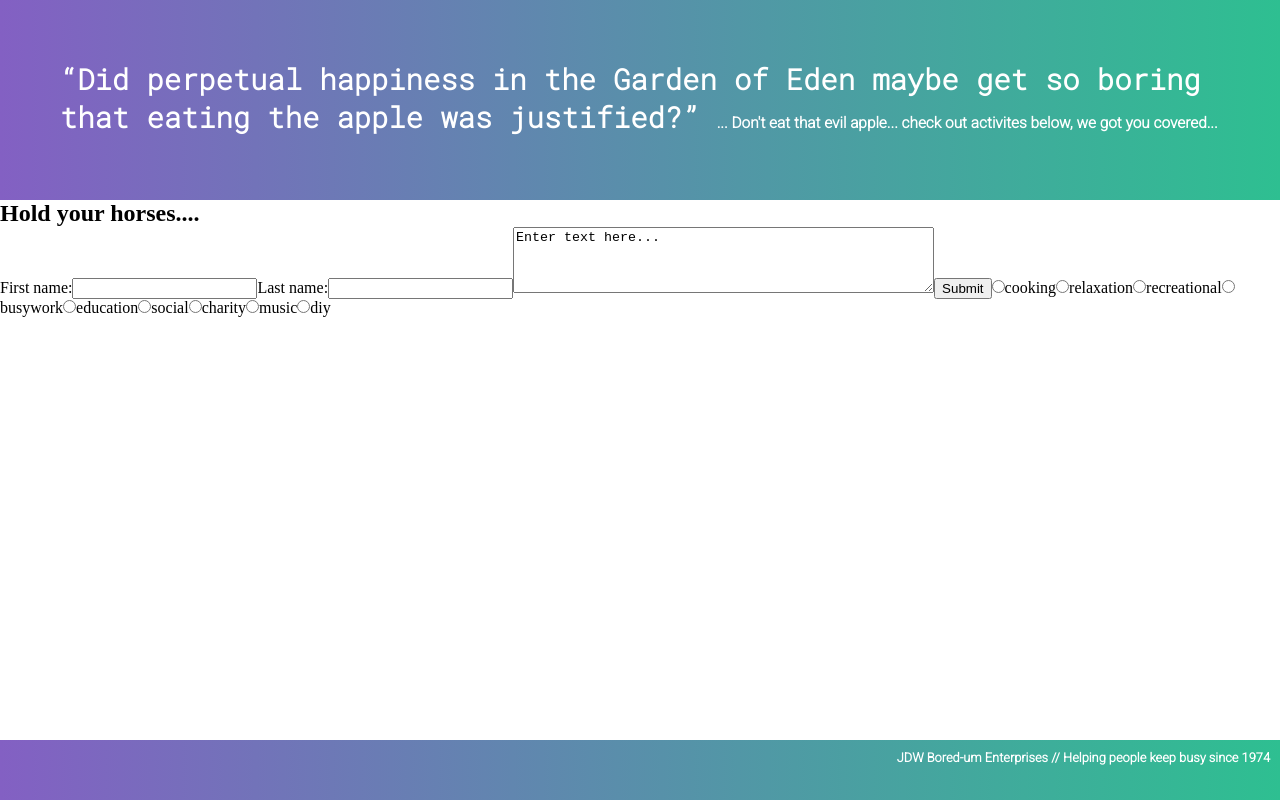
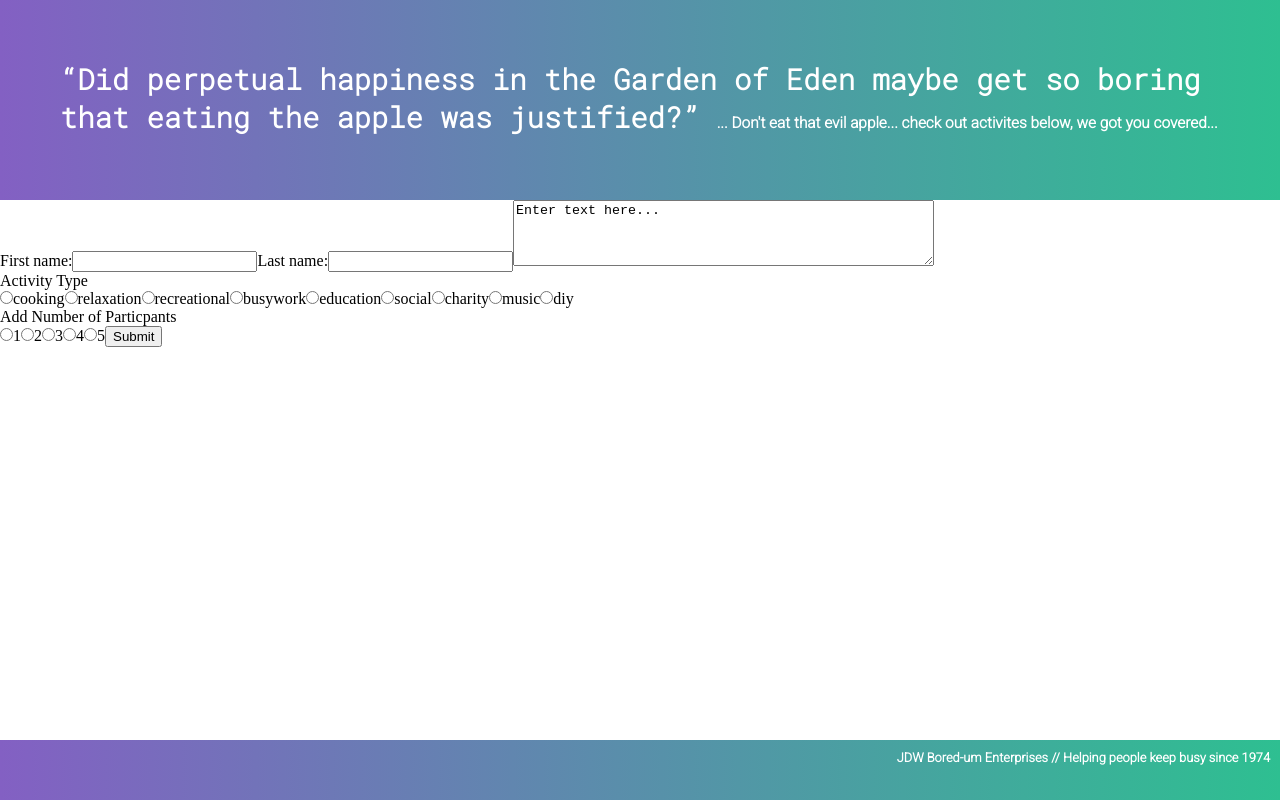
Before and after one commit to JDWilks/boolean-uk-react-project, a React (Create React App) app: page /addyourown in a window 1280 px wide. Built offline with nearby package versions, Linux system fonts and the light colour scheme; no server answers.

Commit message:
working on the form and json server - everything is broken

```diff
--- a/src/App.js
+++ b/src/App.js
@@ -5,17 +5,37 @@ import { Switch, Route } from "react-router-dom";
 import Favourites from "./Components/Pages/Favourites";
 import AddYourOwn from "./Components/Pages/AddYourOwn";
 import React from "react";
+import { useState } from "react";
 
 function App() {
+  const [randomQuote, setRandomQuote] = useState();
+  const [activtyType, setActivityType] = useState();
+  const [activityNuPeople, setActivityNuPeople] = useState(1);
+  const [favouriteQuote, setFavouriteQuote] = useState();
+
   return (
     <div className="App">
       <section className="mainStylingAll">
         <Header />
-        <MainBody />
 
         <Switch>
+          <Route path="/" exact>
+            <MainBody
+              randomQuote={randomQuote}
+              setRandomQuote={setRandomQuote}
+              setActivityType={setActivityType}
+              activtyType={activtyType}
+              activityNuPeople={activityNuPeople}
+              setActivityNuPeople={setActivityNuPeople}
+              setFavouriteQuote={setFavouriteQuote}
+            />
+          </Route>
+
           <Route path="/favourites" exact>
-            <Favourites />
+            <Favourites
+              favouriteQuote={favouriteQuote}
+              setFavouriteQuote={setFavouriteQuote}
+            />
           </Route>
           <Route path="/addyourown" exact>
             <AddYourOwn />
--- a/src/Components/MainBody.jsx
+++ b/src/Components/MainBody.jsx
@@ -1,13 +1,16 @@
-import { useState, useEffect } from "react";
+import { useEffect } from "react";
 import "./mainBody.css";
 import { Link } from "react-router-dom";
 
-function MainBody() {
-  const [randomQuote, setRandomQuote] = useState();
-  const [activtyType, setActivityType] = useState();
-  const [activityNuPeople, setActivityNuPeople] = useState(1);
-  const [favouriteQuote, setFavouriteQuote] = useState();
-
+function MainBody({
+  randomQuote,
+  setRandomQuote,
+  activtyType,
+  setActivityType,
+  activityNuPeople,
+  setActivityNuPeople,
+  setFavouriteQuote,
+}) {
   function randomiseQuotes() {
     return fetch("http://www.boredapi.com/api/activity/").then((response) =>
       response.json()
@@ -19,24 +22,25 @@ function MainBody() {
   }, []);
 
   function searchResultsQuotes() {
-    const url = `http://www.boredapi.com/api/activity?type=${activtyType}&participants=${activityNuPeople}`;
-    console.log("url", url);
     return fetch(
       `http://www.boredapi.com/api/activity?type=${activtyType}&participants=${activityNuPeople}`
     ).then((response) => response.json());
   }
 
-  useEffect(() => {
-    searchResultsQuotes()
-      .then(setRandomQuote)
-      .catch((error) => console.log(error));
-  }, []);
+  // function searchResultsJsonQuotes() {
+  //   return fetch(
+  //     `http://localhost:3030?type=${activtyType}&participants=${activityNuPeople}`
+  //   ).then((response) => response.json());
+  // }
 
   if (!randomQuote) return <h1>Hold your horses....</h1>;
 
   function handleChange(event) {
-    if (event.target.name === "type") setActivityType(event.target.value);
-    else setActivityNuPeople(event.target.value);
+    if (event.target.name === "type") {
+      setActivityType(event.target.value);
+    } else {
+      setActivityNuPeople(event.target.value);
+    }
   }
 
   return (
@@ -82,7 +86,16 @@ function MainBody() {
         <button
           className="search"
           onClick={() => {
-            searchResultsQuotes().then(setRandomQuote);
+            searchResultsQuotes().then((quote) => {
+              console.log("this is the quote", quote);
+              if (quote.error) {
+                alert(
+                  "Please try a different category or participants number - this api is rubbish"
+                );
+              } else {
+                setRandomQuote(quote);
+              }
+            });
           }}
         >
           search
@@ -99,7 +112,7 @@ function MainBody() {
             {randomQuote.type}
           </h2>
           <h3 className="participantsStyle">
-            {" "}
+            {/* {" "} */}
             <span className="spanMainQuote">➡ Participants: </span>
             {randomQuote.participants}
           </h3>
@@ -111,7 +124,7 @@ function MainBody() {
               setFavouriteQuote(randomQuote);
             }}
           >
-            {" "}
+            {/* {" "} */}
             Add this wonderful activity to your favourites
           </button>
 
@@ -125,14 +138,15 @@ function MainBody() {
       </section>
       <section className="addFavSection">
         <div className="addYourOwnButton">
-          <Link to={/addyourown/}>Add Your Own Activity</Link>
+          <Link to="/addyourown">Add Your Own Activity</Link>
         </div>
 
         <div className="viewFavouitesButton">
-          <Link to={/favourites/}>View My Favorites</Link>
+          <Link to="/favourites">View My Favorites</Link>
         </div>
       </section>
     </body>
   );
 }
+
 export default MainBody;
--- a/src/Components/Pages/AddYourOwn.jsx
+++ b/src/Components/Pages/AddYourOwn.jsx
@@ -1,40 +1,97 @@
+import "./addYourOwn.css";
+
 function AddYourOwn() {
+  function addActivity(activityData) {
+    fetch(" http://localhost:3030/activities", {
+      method: "POST",
+      headers: { "Content-Type": "application/json" },
+      body: JSON.stringify(activityData),
+    })
+      .then((response) => response.json())
+      .then((activity) => {
+        alert("great you did it");
+      });
+  }
+
+  function handleSubmit(event) {
+    event.preventDefault();
+
+    const newActivityPost = {
+      fname: event.target.fname.value,
+      lname: event.target.lname.value,
+      comment: event.target.comment.value,
+      type: event.target.activity.value,
+      participants: event.target.numberOfPeople.value,
+    };
+    addActivity(newActivityPost);
+
+    event.target.reset();
+  }
+
   return (
-    <form>
-      <label for="fname">First name:</label>
+    <form className="addYourOwnStyling" onSubmit={handleSubmit}>
+      <label htmlFor="fname">First name:</label>
       <input type="text" id="fname" name="fname" />
-      <label for="lname">Last name:</label>
+
+      <label htmlFor="lname">Last name:</label>
       <input type="text" id="lname" name="lname" />
-      <textarea rows="4" cols="50" name="comment" form="usrform">
+
+      <textarea rows="4" cols="50" name="comment" id="comment">
         Enter text here...
       </textarea>
+
+      {/* // activites // */}
+      <p>Activity Type</p>
+      <input type="radio" id="cooking" name="activity" value="cooking" />
+      <label htmlFor="cooking">cooking</label>
+
+      <input type="radio" id="relaxation" name="activity" value="relaxation" />
+      <label htmlFor="relaxation">relaxation</label>
+
+      <input
+        type="radio"
+        id="recreational"
+        name="activity"
+        value="recreational"
+      />
+      <label htmlFor="recreational">recreational</label>
+
+      <input type="radio" id="busywork" name="activity" value="busywork" />
+      <label htmlFor="busywork">busywork</label>
+
+      <input type="radio" id="education" name="activity" value="education" />
+      <label htmlFor="education">education</label>
+
+      <input type="radio" id="social" name="activity" value="social" />
+      <label htmlFor="social">social</label>
+
+      <input type="radio" id="charity" name="activity" value="charity" />
+      <label htmlFor="charity">charity</label>
+
+      <input type="radio" id="music" name="activity" value="music" />
+      <label htmlFor="music">music</label>
+
+      <input type="radio" id="diy" name="activity" value="diy" />
+      <label htmlFor="diy">diy</label>
+
+      {/* // participants */}
+      <p>Add Number of Particpants</p>
+      <input type="radio" id="participants1" name="numberOfPeople" value="1" />
+      <label htmlFor="participants1">1</label>
+
+      <input type="radio" id="participants2" name="numberOfPeople" value="2" />
+      <label htmlFor="participants2">2</label>
+
+      <input type="radio" id="participants3" name="numberOfPeople" value="3" />
+      <label htmlFor="participants3">3</label>
+
+      <input type="radio" id="participants4" name="numberOfPeople" value="4" />
+      <label htmlFor="participants4">4</label>
+
+      <input type="radio" id="participants5" name="numberOfPeople" value="5" />
+      <label htmlFor="participants5">5</label>
+
       <input type="submit" value="Submit" />
-
-      <input type="radio" id="cooking" name="type" value="cooking" />
-      <label for="cooking">cooking</label>
-      <input type="radio" id="relaxation" name="type" value="relaxation" />
-      <label for="relaxation">relaxation</label>
-
-      <input type="radio" id="recreational" name="type" value="recreational" />
-      <label for="recreational">recreational</label>
-
-      <input type="radio" id="busywork" name="type" value="busywork" />
-      <label for="busywork">busywork</label>
-
-      <input type="radio" id="education" name="type" value="education" />
-      <label for="education">education</label>
-
-      <input type="radio" id="social" name="type" value="social" />
-      <label for="social">social</label>
-
-      <input type="radio" id="charity" name="type" value="charity" />
-      <label for="charity">charity</label>
-
-      <input type="radio" id="music" name="type" value="music" />
-      <label for="music">music</label>
-
-      <input type="radio" id="diy" name="type" value="diy" />
-      <label for="diy">diy</label>
     </form>
   );
 }
--- a/src/Components/Pages/Favourites.jsx
+++ b/src/Components/Pages/Favourites.jsx
@@ -1,3 +1,3 @@
-function Favourites() {}
+function Favourites({ favouriteQuote, setFavouriteQuote }) {}
 
 export default Favourites;
--- /dev/null
+++ b/src/Components/Pages/addYourOwn.css
@@ -0,0 +1,3 @@
+.addYourOwnStyling {
+  display: block;
+}
```
Also changed, not shown: src/Components/rawdata.js (+38 -1 lines).
